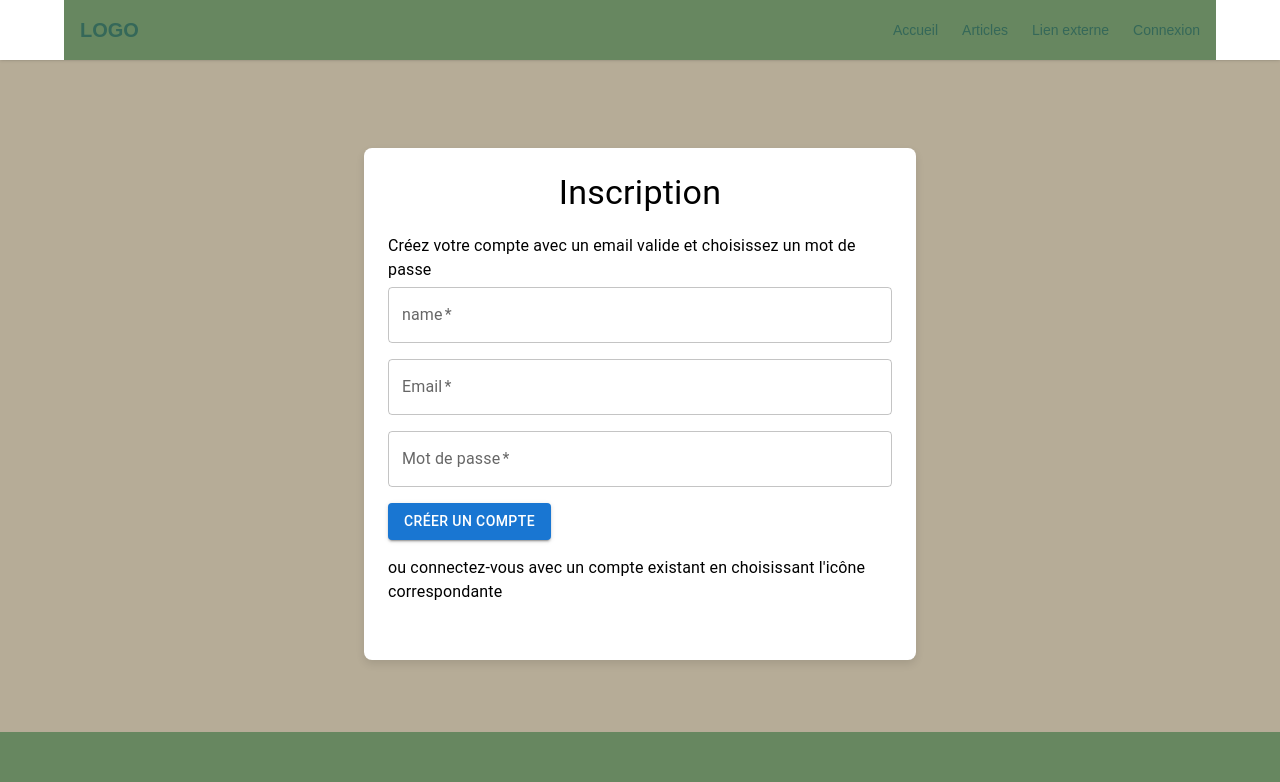
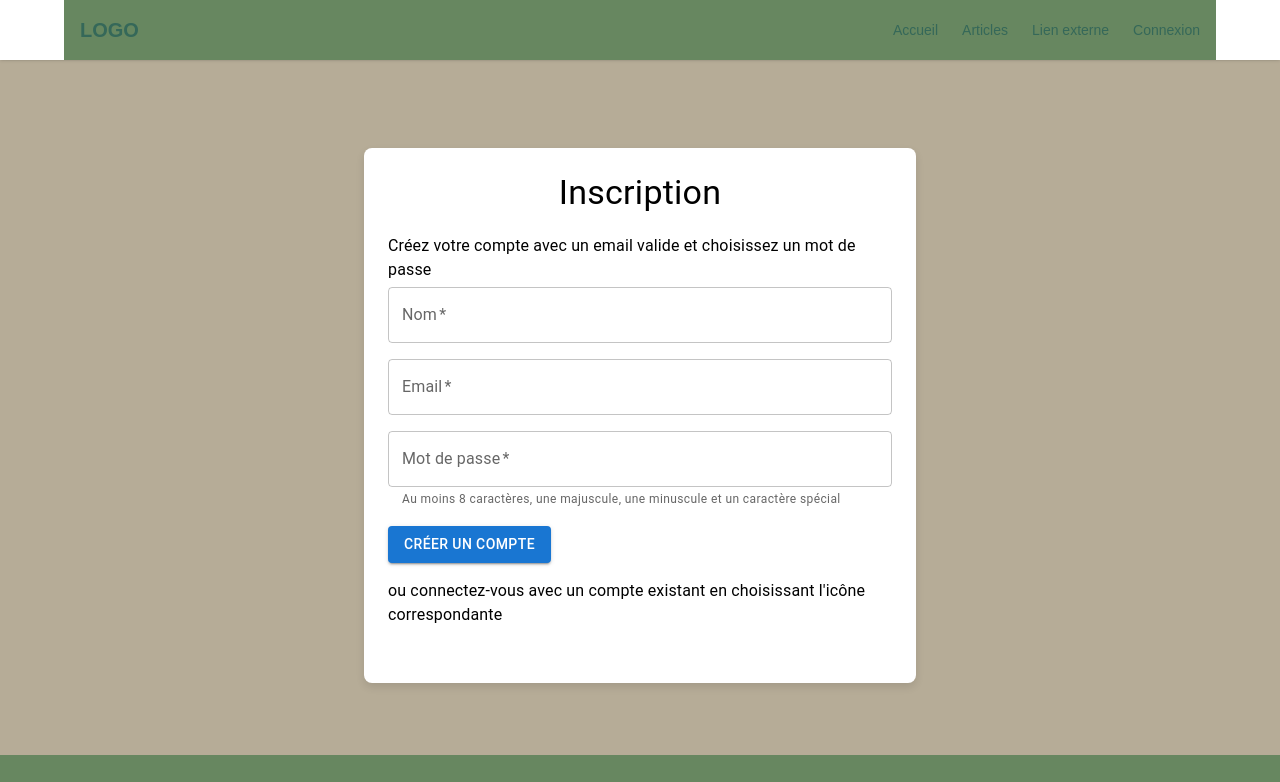
Before and after one commit to nicov51/blog-generic, a Next.js app: page /register in a window 1280 px wide. Shown: the top 782 px of the page. Built offline with nearby package versions, Linux system fonts and the light colour scheme; no server answers; some icons are missing.

Commit message:
feat(register): add verif mail, password

```diff
--- a/src/app/api/auth/register/route.ts
+++ b/src/app/api/auth/register/route.ts
@@ -2,6 +2,9 @@
 import { prisma } from "@/lib/prisma";
 import { hash } from "bcryptjs";
 import { NextResponse } from "next/server";
+
+const emailRegex = /^[^\s@]+@[^\s@]+\.[^\s@]+$/;
+const passwordRegex = /^(?=.*[a-z])(?=.*[A-Z])(?=.*[\W_]).{8,}$/;
 
 export async function POST(req: Request) {
   const { email, password, name } = await req.json();
@@ -14,6 +17,16 @@ export async function POST(req: Request) {
   const existingUser = await prisma.user.findUnique({
     where: { email },
   });
+
+  if (!emailRegex.test(email)) {
+    return NextResponse.json({ error: "Email invalide" }, { status: 400 });
+  }
+
+  if (!passwordRegex.test(password)) {
+    return NextResponse.json({
+      error: "Le mot de passe doit contenir au moins 8 caractères, une majuscule, une minuscule et un caractère spécial.",
+    }, { status: 400 });
+  }
 
   if (existingUser) {
     return NextResponse.json({ error: "Email déjà utilisé" }, { status: 400 });
--- a/src/components/RegisterForm.tsx
+++ b/src/components/RegisterForm.tsx
@@ -2,7 +2,7 @@
 
 import React, { useState } from 'react';
 import { useRouter } from 'next/navigation';
-import { TextField, Button, Box, Typography } from '@mui/material';
+import { TextField, Button, Box, Typography, Alert } from '@mui/material';
 import GoogleIcon from '@mui/icons-material/Google';
 import FacebookIcon from '@mui/icons-material/Facebook';
 import LinkedInIcon from '@mui/icons-material/LinkedIn';
@@ -12,10 +12,37 @@ export default function RegisterForm() {
   const [email, setEmail] = useState('');
   const [password, setPassword] = useState('');
   const [name, setName] = useState('');
+  const [error, setError] = useState('');
   const router = useRouter();
+  const isPasswordSecure = (password: string) => {
+    const regex = /^(?=.*[a-z])(?=.*[A-Z])(?=.*[\W_]).{8,}$/;
+    return regex.test(password);
+  };
+
+  const isEmailValid = (email: string) => {
+    const regex = /^[^\s@]+@[^\s@]+\.[^\s@]+$/;
+    return regex.test(email);
+  };
 
   const handleEmailSignUp = async (event: React.FormEvent) => {
     event.preventDefault();
+    setError('');
+
+    if (!email || !password || !name) {
+      setError("Tous les champs sont requis.");
+      return;
+    }
+
+    if (!isEmailValid(email)) {
+      setError("L'adresse email est invalide.");
+      return;
+    }
+
+    if (!isPasswordSecure(password)) {
+      setError("Le mot de passe doit contenir au moins 8 caractères, une majuscule, une minuscule et un caractère spécial.");
+      return;
+    }
+
     // Logique pour créer un compte avec email et mot de passe
     try {
       const res = await fetch("/api/auth/register", {
@@ -40,11 +67,11 @@ export default function RegisterForm() {
       }
       else {
         const data = await res.json();
-        console.error("Erreur:", data.error);
+        setError(data.error || "Une erreur est survenue.");
       }
     }
     catch (error) {
-      console.error("Erreur inconnue:", error);
+      setError("Erreur inconnue:");
     }
   };
 
@@ -63,10 +90,16 @@ export default function RegisterForm() {
         Créez votre compte avec un email valide et choisissez un mot de passe
       </Typography>
 
+      {error && (
+        <Alert severity="error" sx={{ mb: 2 }}>
+          {error}
+        </Alert>
+      )}
+
       <TextField
         fullWidth
-        label="name"
-        type="name"
+        label="Nom"
+        type="text"
         variant="outlined"
         value={name}
         onChange={(e) => setName(e.target.value)}
@@ -81,7 +114,10 @@ export default function RegisterForm() {
         value={email}
         onChange={(e) => setEmail(e.target.value)}
         sx={{ mb: 2 }}
+        type="email"
         required
+        error={!!error && error.toLowerCase().includes("email")}
+        helperText={!!error && error.toLowerCase().includes("email") ? error : ''}
       />
 
       <TextField
@@ -93,6 +129,11 @@ export default function RegisterForm() {
         onChange={(e) => setPassword(e.target.value)}
         sx={{ mb: 2 }}
         required
+        helperText={
+          !!error && error.toLowerCase().includes("mot de passe")
+            ? error
+            : 'Au moins 8 caractères, une majuscule, une minuscule et un caractère spécial'
+        }
       />
 
       <Button type="submit" variant="contained" color="primary">
```
